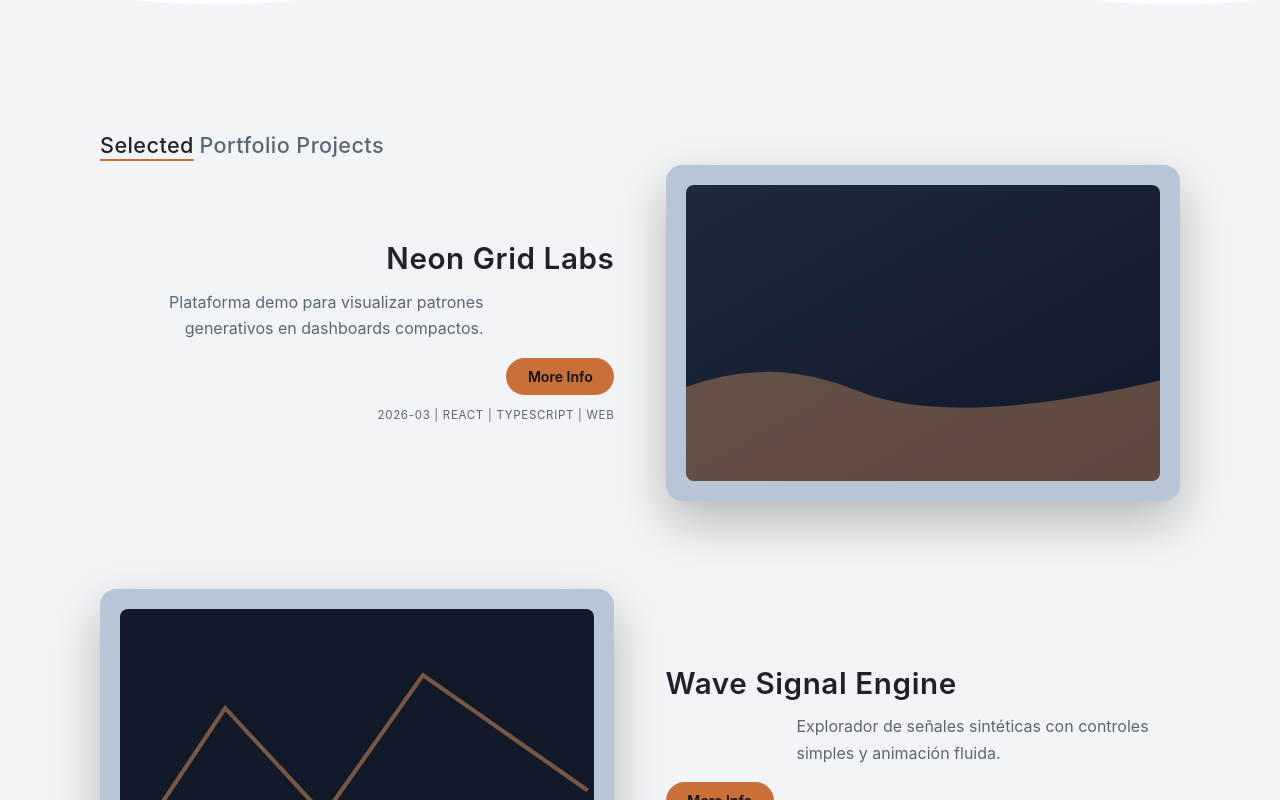
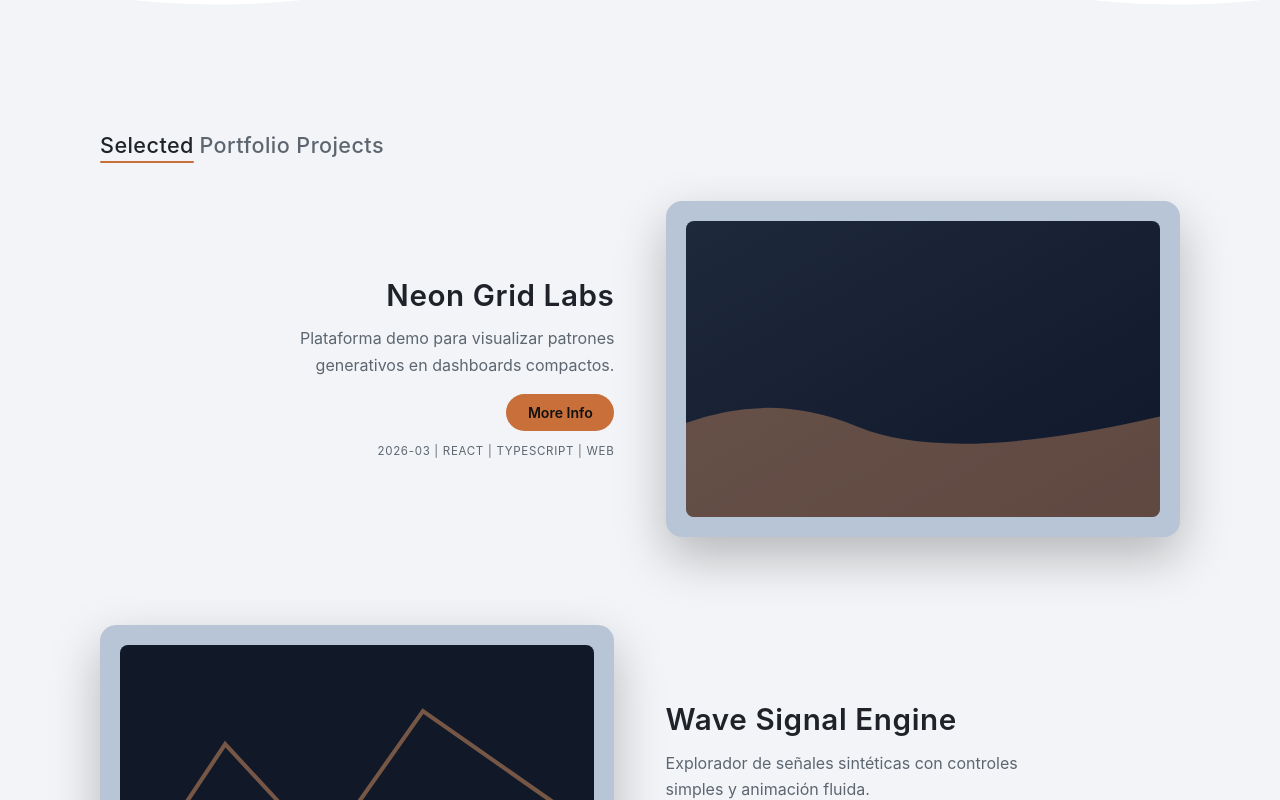
Before and after one commit to andresbadillo/andresbadillo.co, a React (Vite) app: page / in a window 1280 px wide. Shown: the part 1660-2460 px from the top of the page. Built offline with nearby package versions, Linux system fonts and the light colour scheme.

Commit message:
Arreglos de estilo en las secciones de SelectedPortfolio Projects y SelectedBlog Articles

```diff
--- a/src/pages/Home/HomePage.module.scss
+++ b/src/pages/Home/HomePage.module.scss
@@ -284,15 +284,43 @@
   font-weight: 500;
   color: var(--muted);
   font-size: clamp(1.1rem, 2vw, 1.35rem);
-  margin: 0 0 0.35rem;
+  margin: 0 0 clamp(2.35rem, 3.5vw, 2rem);
   letter-spacing: 0.02em;
 }
 
 .sectionAccent {
+  position: relative;
+  display: inline-block;
+  vertical-align: baseline;
   color: var(--fg);
-  border-bottom: 2px solid var(--accent);
-  padding-bottom: 0.08rem;
+  padding-bottom: 0.28rem;
   margin-right: 0.35rem;
+
+  /* Solo scaleX: un translate tipo 92vw ensanchaba el scroll horizontal y en móvil corría todo el layout */
+  &::after {
+    content: "";
+    position: absolute;
+    left: 0;
+    right: 0;
+    bottom: 0;
+    height: 2px;
+    background: var(--accent);
+    border-radius: 999px;
+    transform: scaleX(0);
+    transform-origin: right center;
+    transition: transform 0.9s cubic-bezier(0.16, 1, 0.3, 1);
+  }
+}
+
+.sectionTitle.sectionTitleAccentRevealed .sectionAccent::after {
+  transform: scaleX(1);
+}
+
+@media (prefers-reduced-motion: reduce) {
+  .sectionAccent::after {
+    transition: none;
+    transform: scaleX(1);
+  }
 }
 
 .seeAll {
--- a/src/pages/Home/HomePage.tsx
+++ b/src/pages/Home/HomePage.tsx
@@ -34,6 +34,8 @@ export function HomePage() {
   const avatarWrapRef = useRef<HTMLDivElement>(null);
   const scrollCueRef = useRef<HTMLDivElement>(null);
   const portfolioSentinelRef = useRef<HTMLElement>(null);
+  const projectsHeadingRef = useRef<HTMLHeadingElement>(null);
+  const blogHeadingRef = useRef<HTMLHeadingElement>(null);
   const introRevealRef = useRef<HTMLDivElement>(null);
 
   useEffect(() => {
@@ -148,6 +150,36 @@ export function HomePage() {
     return () => io.disconnect();
   }, [prefersReducedMotion]);
 
+  useEffect(() => {
+    const reveal = (el: HTMLHeadingElement | null) => {
+      el?.classList.add(styles.sectionTitleAccentRevealed);
+    };
+
+    if (prefersReducedMotion) {
+      reveal(projectsHeadingRef.current);
+      reveal(blogHeadingRef.current);
+      return;
+    }
+
+    const io = new IntersectionObserver(
+      (entries) => {
+        for (const entry of entries) {
+          if (entry.isIntersecting) {
+            entry.target.classList.add(styles.sectionTitleAccentRevealed);
+            io.unobserve(entry.target);
+          }
+        }
+      },
+      { threshold: 0.22, rootMargin: "0px 0px -6% 0px" },
+    );
+
+    const hProjects = projectsHeadingRef.current;
+    const hBlog = blogHeadingRef.current;
+    if (hProjects) io.observe(hProjects);
+    if (hBlog) io.observe(hBlog);
+    return () => io.disconnect();
+  }, [prefersReducedMotion]);
+
   const onSubmitHomeContact = (event: FormEvent<HTMLFormElement>) => {
     event.preventDefault();
     setFormStatus("Mensaje de prueba registrado. Para envío real, conecta un backend.");
@@ -236,7 +268,7 @@ export function HomePage() {
             id="selected-portfolio-projects"
             aria-labelledby="home-projects-heading"
           >
-            <h2 id="home-projects-heading" className={styles.sectionTitle}>
+            <h2 id="home-projects-heading" ref={projectsHeadingRef} className={styles.sectionTitle}>
               <span className={styles.sectionAccent}>Selected</span>
               Portfolio Projects
             </h2>
@@ -255,7 +287,7 @@ export function HomePage() {
       <div className={styles.blogBand}>
         <div className="container">
           <section className={styles.blogSection} aria-labelledby="home-blog-heading">
-            <h2 id="home-blog-heading" className={styles.sectionTitle}>
+            <h2 id="home-blog-heading" ref={blogHeadingRef} className={styles.sectionTitle}>
               <span className={styles.sectionAccent}>Selected</span>
               Blog Articles
             </h2>
--- a/src/pages/Home/HomeProjectRow.module.scss
+++ b/src/pages/Home/HomeProjectRow.module.scss
@@ -51,8 +51,8 @@
   max-width: 38ch;
 }
 
-.row:not(.reversed) .text,
-.row:not(.reversed) .title {
+/* Misma arista que título/CTA/meta: izquierda en fila normal, derecha en reversed */
+.reversed .text {
   margin-left: auto;
   margin-right: 0;
 }
@@ -92,8 +92,7 @@
     text-align: left;
   }
 
-  .row:not(.reversed) .text,
-  .row:not(.reversed) .title {
+  .reversed .text {
     margin-left: 0;
   }
 }
--- a/src/styles/globals.scss
+++ b/src/styles/globals.scss
@@ -4,6 +4,11 @@
 *::before,
 *::after {
   box-sizing: border-box;
+}
+
+html {
+  /* Evita bandas / desplazamiento lateral por transforms u otros desbordes puntuales */
+  overflow-x: clip;
 }
 
 html,
```
Also changed, not shown: 1 other file (tests, documents, lock files or other folders).
